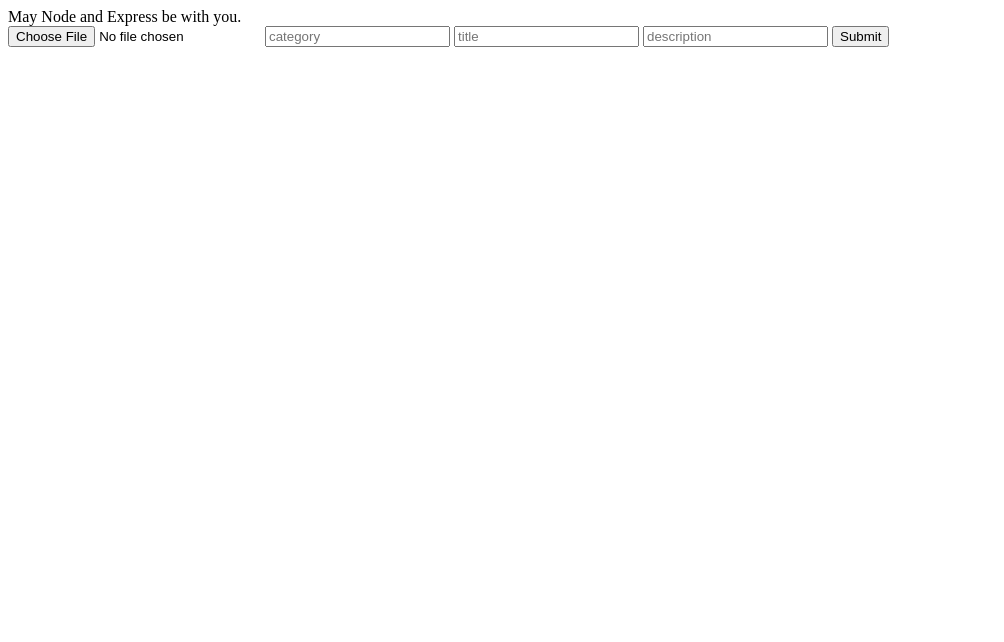
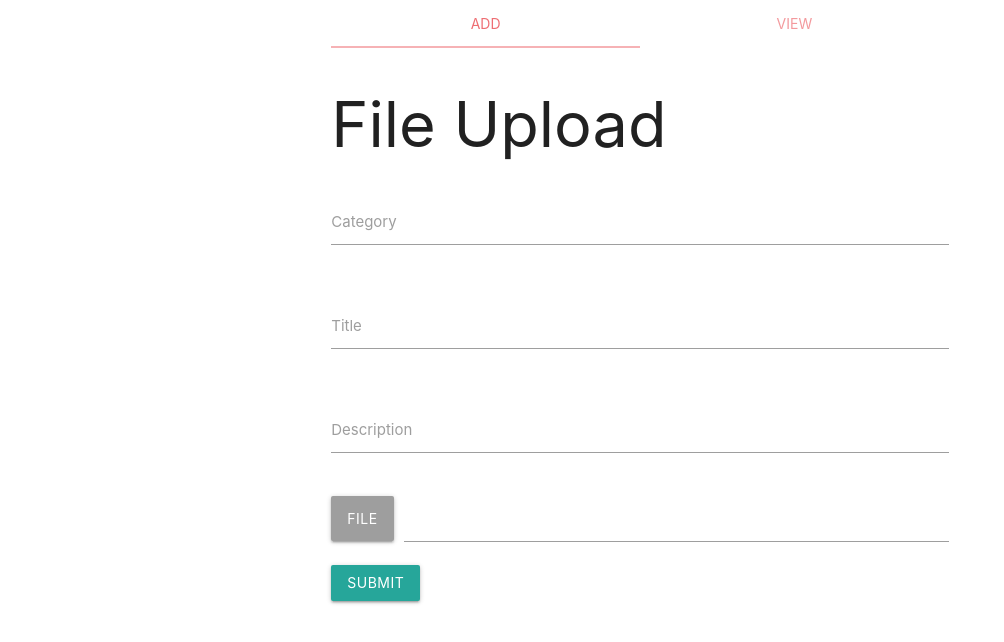
Before and after one commit to DatViri/server-side-script, a website: page public/index.html in a window 1280 px wide. Shown: the whole page, without its empty margins (0-1004 px from the left). Drawn offline with nearby package versions, Linux system fonts and the light colour scheme.

Commit message:
add config html

```diff
--- a/imageController.js
+++ b/imageController.js
@@ -38,7 +38,6 @@ exports.getAllImage = (req, res) =>{
   imageModel.find({}, (err, result)=>{
     if (err) throw err;
     // object of all the users
-    console.log(result);
     res.send(result);
   });
 };
--- a/public/index.html
+++ b/public/index.html
@@ -3,17 +3,76 @@
 <head>
     <meta charset="UTF-8">
     <title>MY APP</title>
+    <link rel="stylesheet" href="https://cdnjs.cloudflare.com/ajax/libs/materialize/1.0.0/css/materialize.min.css">
 </head>
 <body>
-May Node and Express be with you.
+<div class="row">
+    <div class="col s6 offset-s3">
+        <ul class="tabs">
+            <li class="tab col s6"><a href="#upload">Add</a></li>
+            <li class="tab col s6"><a href="#view">View</a></li>
+        </ul>
+    </div>
+    <div id="upload" class="col s6 offset-s3">
+        <div class="cotainer">
+            <h1>File Upload</h1>
+            <form action="/api/image" method="POST" enctype="multipart/form-data" >
+                <div class="row">
+                    <div class="input-field col s12">
+                        <input type="text" id="category" name="category">
+                        <label for="category">Category</label>
+                    </div>
+                </div>
+                <div class="row">
+                    <div class="input-field col s12">
+                        <input type="text" id="title" name="title">
+                        <label for="title">Title</label>
+                    </div>
+                </div>
+                <div class="row">
+                    <div class="input-field col s12">
+                        <input type="text" id="description" name="description">
+                        <label for="description">Description</label>
+                    </div>
+                </div>
+                    <div class="file-field input-field">
+                        <div class="btn grey">
+                            <span>File</span>
+                            <input name="picture" type="file">
+                        </div>
+                        <div class="file-path-wrapper">
+                            <label>
+                                <input class="file-path validate" type="text">
+                            </label>
+                        </div>
+                    </div>
+                    <button type="submit" class="btn">Submit</button>
+            </form>
+        </div>
 
-<form action="/api/image" method="POST" enctype="multipart/form-data" >
-    <input type="file" placeholder="file" name="picture">
-    <input type="text" placeholder="category" name="category">
-    <input type="text" placeholder="title" name="title">
-    <input type="text" placeholder="description" name="description">
-    <button type="submit">Submit</button>
-</form>
-
+    </div>
+    <div id="view" class="col s6 offset-s3">
+        <div class="card col s6 offset-s3">
+            <form action="/api/images/" method="GET" enctype="multipart/form-data" >
+                <div class="row">
+                    <div class="input-field col s12">
+                        <input type="text" id="keyword">
+                        <label for="keyword">keyword</label>
+                    </div>
+                </div>
+                <button type="submit" class="btn">Submit</button>
+            </form>
+        </div>
+    </div>
+</div>
+<script src="http://code.jquery.com/jquery-3.3.1.min.js"
+        integrity="sha256-FgpCb/KJQlLNfOu91ta32o/NMZxltwRo8QtmkMRdAu8="
+        crossorigin="anonymous"></script>
+<script src="https://cdnjs.cloudflare.com/ajax/libs/materialize/1.0.0/js/materialize.min.js"></script>
+<script>
+  $(document).ready(function() {
+    $('.tabs').tabs();
+  });
+</script>
 </body>
 </html>
```
Also changed, not shown: 5 other files.
